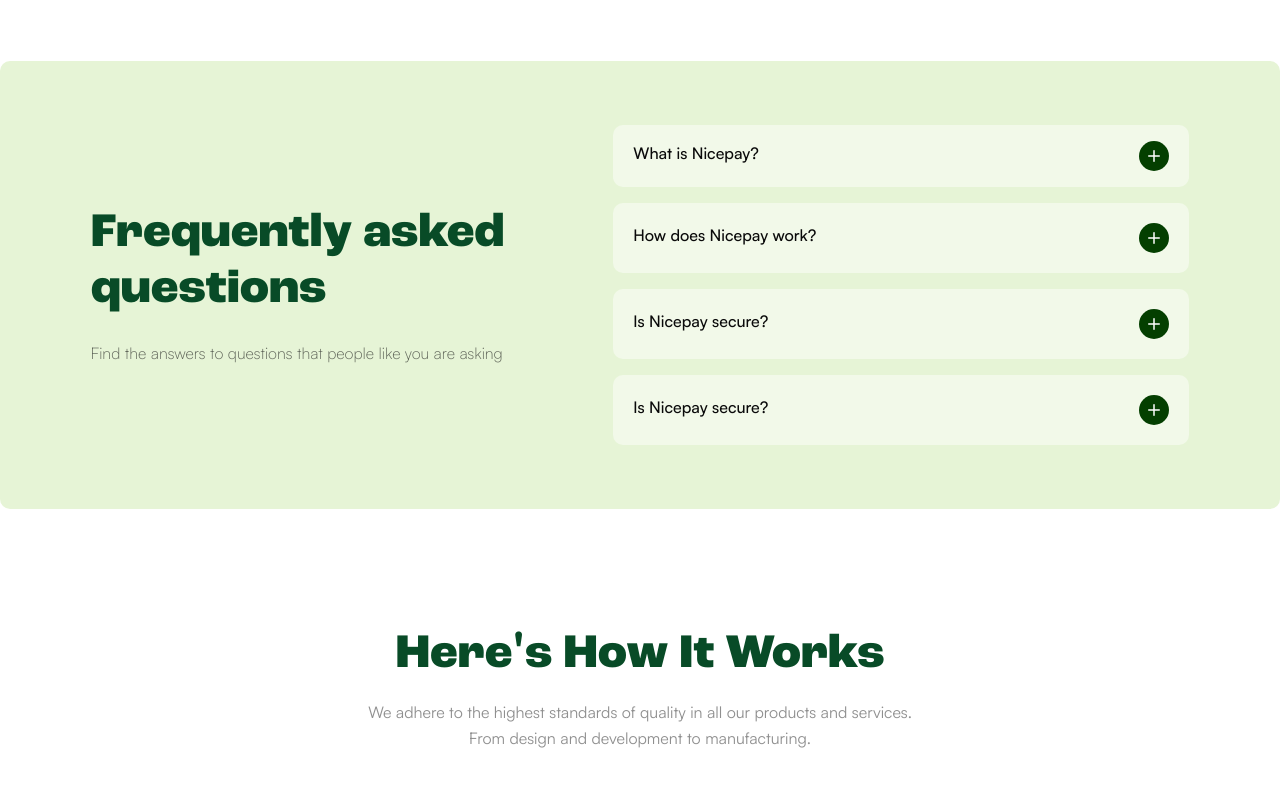
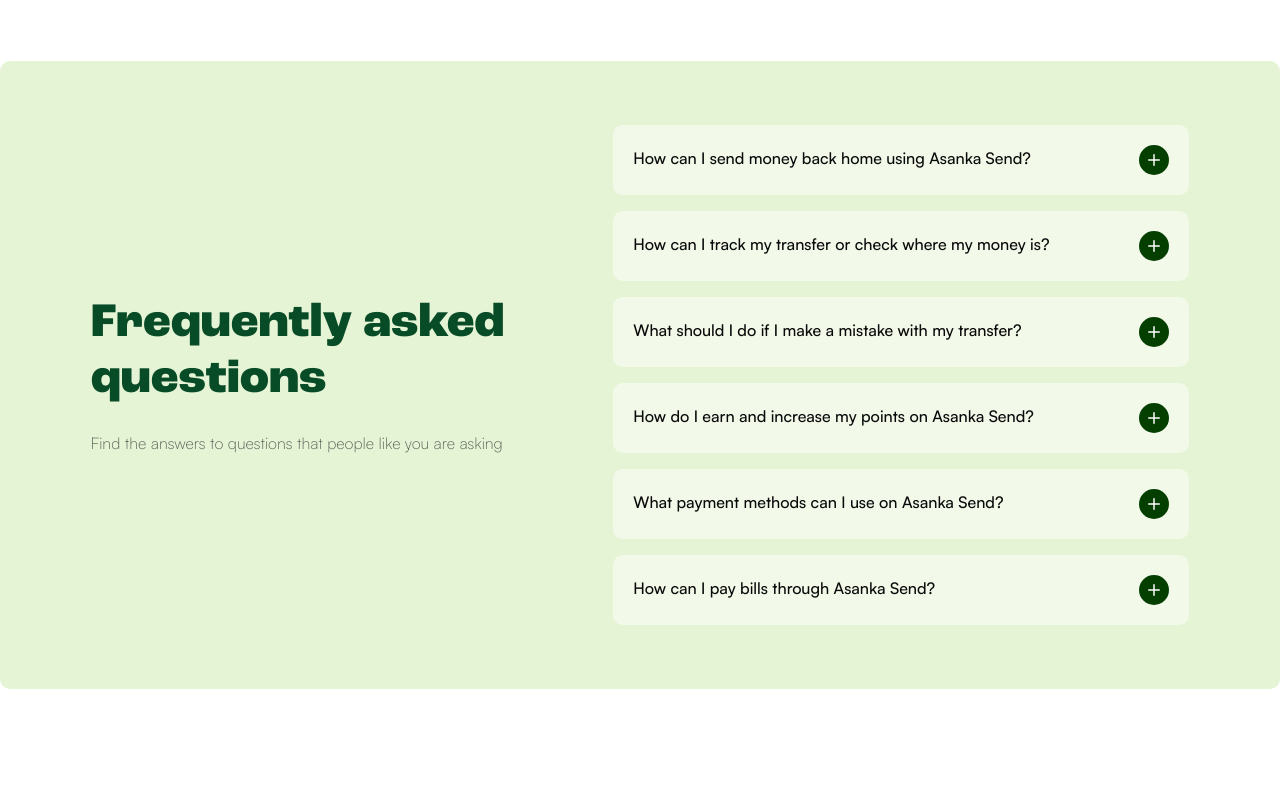
Before and after one commit to ribikaY/asanka-send-landing, a Next.js app: page / in a window 1280 px wide. Shown: the part 4140-4940 px from the top of the page. Built offline with nearby package versions, Linux system fonts and the light colour scheme; no server answers.

Commit message:
feat(FAQ): Replace current FAQ data.
fix(Footer): update contact email address.

```diff
--- a/components/sections/FAQ.tsx
+++ b/components/sections/FAQ.tsx
@@ -1,6 +1,7 @@
 "use client";
 
 import { Accordion, AccordionContent, AccordionItem, AccordionTrigger } from "@/components/ui/accordion";
+import { faqs } from "@/lib/data";
 import { motion } from "motion/react";
 
 const textContainerVariants = {
@@ -53,6 +54,8 @@ const accordionItemVariants = {
   },
 };
 
+
+
 function FAQ() {
   return (
     <div className="py-10 md:py-16 lg:py-24 dark:pb-20 lg:dark:pb-28 dark:relative">
@@ -95,69 +98,23 @@ function FAQ() {
             className="w-full space-y-4"
           // defaultValue="item-1"
           >
-            <motion.div variants={accordionItemVariants}>
+            {
+              faqs.map((faq, index) => (
+                <motion.div variants={accordionItemVariants} key={index}>
                   <AccordionItem
-                value="item-1"
-                className="bg-white/45 dark:bg-[#0f160f] data-[state=open]:bg-white dark:data-[state=open]:bg-[#151e15] dark:data-[state=open]:border-border px-5 rounded-lg transition-all duration-200"
+                    value={`item-${index + 1}`}
+                    className="bg-white/45 dark:bg-[#0f160f] data-[state=open]:bg-white dark:data-[state=open]:bg-[#151e15] dark:data-[state=open]:border-border px-5 md:py-1 rounded-lg transition-all duration-200"
                   >
-                <AccordionTrigger className="text-[15px] md:text-base font-medium dark:text-foreground/90">
-                  What is Nicepay?
+                    <AccordionTrigger className="text-[15px] md:text-base font-medium dark:text-foreground/90 leading-relaxed">
+                      {faq.question}
                     </AccordionTrigger>
-                <AccordionContent className="text-muted-foreground dark:text-foreground/75 text-sm pt-2">
-                  <p className="leading-relaxed ">
-                    Nicepay is an all-in-one financial management platform designed to simplify payments, automate invoicing, track expenses in real-time, and make secure transactions for businesses of all sizes.
-                  </p>
+                    <AccordionContent className="text-muted-foreground dark:text-foreground/75 text-sm pt-2 leading-relaxed">
+                      {faq.answer}
                     </AccordionContent>
                   </AccordionItem>
                 </motion.div>
-
-            <motion.div variants={accordionItemVariants}>
-              <AccordionItem
-                value="item-2"
-                className="bg-white/45 dark:bg-[#0f160f] data-[state=open]:bg-white dark:data-[state=open]:bg-[#151e15] dark:data-[state=open]:border-border px-5 md:py-1 rounded-lg transition-all duration-200"
-              >
-                <AccordionTrigger className="text-[15px] md:text-base font-medium dark:text-foreground/90">
-                  How does Nicepay work?
-                </AccordionTrigger>
-                <AccordionContent className="text-muted-foreground dark:text-foreground/75 text-sm pt-2">
-                  {/* <p className="leading-relaxed">
-                    Nicepay is an all-in-one financial management platform designed to simplify payments, automate invoicing, track expenses in real-time, and make secure transactions for businesses of all sizes.
-                  </p> */}
-                </AccordionContent>
-              </AccordionItem>
-            </motion.div>
-
-            <motion.div variants={accordionItemVariants}>
-              <AccordionItem
-                value="item-3"
-                className="bg-white/45 dark:bg-[#0f160f] data-[state=open]:bg-white dark:data-[state=open]:bg-[#151e15] dark:data-[state=open]:border-border px-5 md:py-1 rounded-lg transition-all duration-200"
-              >
-                <AccordionTrigger className="text-[15px] md:text-base font-medium dark:text-foreground/90">
-                  Is Nicepay secure?
-                </AccordionTrigger>
-                <AccordionContent className="text-muted-foreground dark:text-foreground/75 text-sm pt-2">
-                  {/* <p className="leading-relaxed">
-                    Nicepay is an all-in-one financial management platform designed to simplify payments, automate invoicing, track expenses in real-time, and make secure transactions for businesses of all sizes.
-                  </p> */}
-                </AccordionContent>
-              </AccordionItem>
-            </motion.div>
-
-            <motion.div variants={accordionItemVariants}>
-              <AccordionItem
-                value="item-4"
-                className="bg-white/45 dark:bg-[#0f160f] data-[state=open]:bg-white dark:data-[state=open]:bg-[#151e15] dark:data-[state=open]:border-border px-5 md:py-1 rounded-lg transition-all duration-200"
-              >
-                <AccordionTrigger className="text-[15px] md:text-base font-medium dark:text-foreground/90">
-                  Is Nicepay secure?
-                </AccordionTrigger>
-                <AccordionContent className="text-muted-foreground dark:text-foreground/75 text-sm pt-2">
-                  {/* <p className="leading-relaxed">
-                    Nicepay is an all-in-one financial management platform designed to simplify payments, automate invoicing, track expenses in real-time, and make secure transactions for businesses of all sizes.
-                  </p> */}
-                </AccordionContent>
-              </AccordionItem>
-            </motion.div>
+              ))
+            }
           </Accordion>
         </motion.div>
       </div>
--- a/components/shared/Footer.tsx
+++ b/components/shared/Footer.tsx
@@ -46,11 +46,11 @@ function Footer() {
 
             {/* contact section */}
             <div className="space-y-4 md:space-y-6 mt-5 md:mt-0">
-               <Badge className="rounded-full bg-asanka-foreground dark:bg-[#084B27] text-white text-sm font-bold py-2.5 px-6 hover:bg-[#0a5d2f] transition-colors duration-200 shadow-sm">
+              <Badge className="rounded-full bg-asanka-foreground dark:bg-[#084B27] text-white text-sm font-bold py-2.5 px-6 hover:bg-[#0a5d2f] transition-colors duration-200 shadow-sm">
                 Contact Us
               </Badge>
               <div className="space-y-3">
-                <p className="text-sm tracking-wide text-foreground">customers@asankasend.com</p>
+                <p className="text-sm tracking-wide text-foreground">info@asankasend.com</p>
                 <p className="text-sm tracking-wide text-foreground">+ (44) 33 3303 1342</p>
                 <div className="flex gap-4">
                   <div className="w-10 h-10 bg-white dark:bg-white/80 rounded-full flex items-center justify-center cursor-pointer hover:scale-105 transition-transform">
--- a/lib/data.ts
+++ b/lib/data.ts
@@ -162,3 +162,31 @@ export const flags = [
     },
 
 ]
+
+
+export const faqs = [
+    {
+        question: "How can I send money back home using Asanka Send?",
+        answer: "You can send money easily through the app by entering your recipient’s details (bank account or mobile money), adding your card information, and confirming the transfer. Asanka Send securely processes the payment and delivers the funds for you back home"
+    },
+    {
+        question: "How can I track my transfer or check where my money is?",
+        answer: "You can track your transfer directly in the app. You’ll see each status, from when the transaction is initiated to when it is successfully completed. You will also receive both email and in-app notifications with the final status of your transfer."
+    },
+    {
+        question: "What should I do if I make a mistake with my transfer?",
+        answer: "Before completing your transfer, you’ll see a confirmation page where you can review all the details to ensure everything is correct. Slow down and always double-check this information before confirming. Changes may not be possible after the transfer is submitted."
+    },
+    {
+        question: "How do I earn and increase my points on Asanka Send?",
+        answer: "You can earn points in two main ways: by completing transactions on the app and by referring friends to join Asanka Send. Each successful transfer adds to your points. When someone signs up using your referral, you also receive rewards. The more you use the app and invite others, the more points you can accumulate."
+    },
+    {
+        question: "What payment methods can I use on Asanka Send?",
+        answer: "At the moment, you can make payments securely using your debit or credit card directly within the app. We are continuously working to expand our payment options, including additional methods, to provide you with more flexibility and convenience in the near future."
+    },
+    {
+        question: "How can I pay bills through Asanka Send?",
+        answer: "You can pay bills directly through the app by selecting the Bill Payment option, entering the required details (such as the bill ID or account number), and reviewing the payment information. Once everything is confirmed, you can complete the payment securely within the app."
+    },
+]
```
Lines whose indentation alone changed are shown as unchanged.
